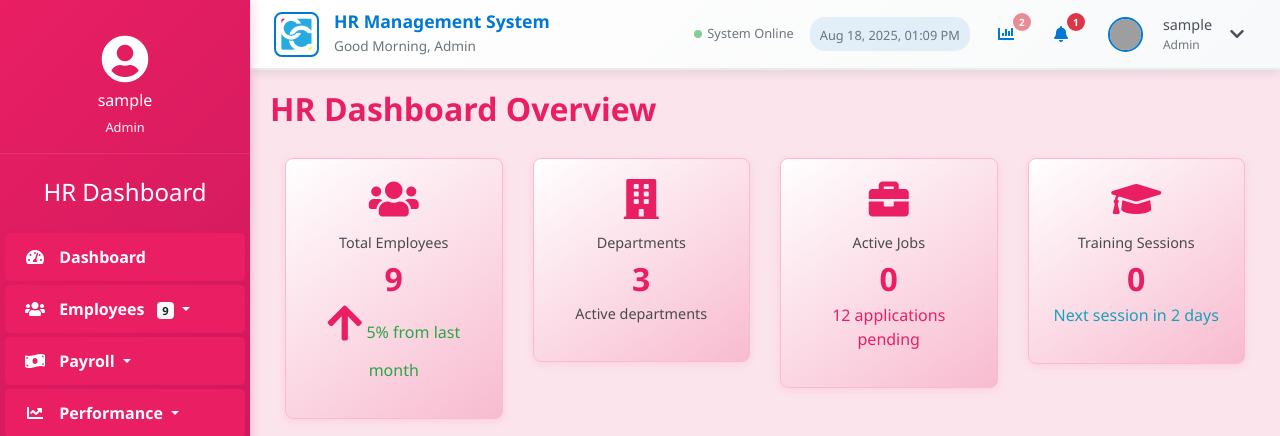
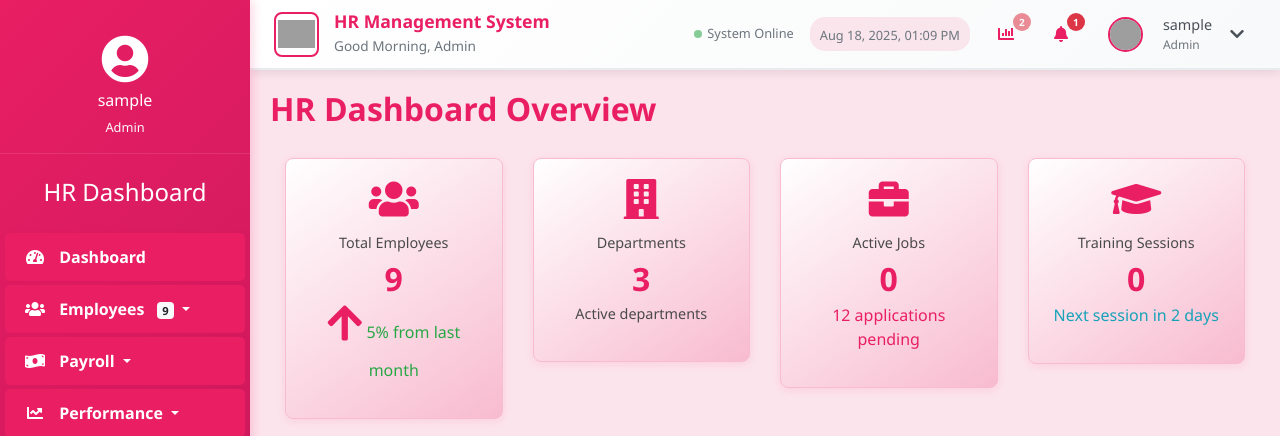
Before and after one commit to Tsrow181/HRMS_BSIS_02, a PHP site: page /HR/index.php in a window 1280 px wide. Shown: the top 436 px of the page. Run offline with PHP 8.4, Linux system fonts and the light colour scheme; the visitor is signed in with stand-in values (Sample User, id 1); data comes from the database, SQL or seed files in the repository; data that the repository does not hold is empty; grey boxes are pictures that could not be loaded.

Commit message:
Update navigation.php

```diff
--- a/navigation.php
+++ b/navigation.php
@@ -174,7 +174,7 @@ function getUserProfileImage($username) {
     }
 
     // Return default avatar from UI Avatars
-    return "https://ui-avatars.com/api/?name=" . urlencode($username) . "&background=0078d4&color=fff&size=35";
+    return "https://ui-avatars.com/api/?name=" . urlencode($username) . "&background=E91E63&color=fff&size=35";
 }
 
 function getLastLoginTime($user_id) {
@@ -206,7 +206,7 @@ $last_login = getLastLoginTime($_SESSION['user_id'] ?? 1);
 <!-- Top Navigation Bar -->
 <nav class="top-navbar">
     <div class="navbar-brand-section">
-        <img src="image/HR Company.jpg" alt="HR System Logo" class="navbar-logo">
+        <img src="image/GARAY.jpg" alt="HR System Logo" class="navbar-logo">
         <div class="navbar-title">
             <h4 class="mb-0">HR Management System</h4>
             <small class="text-muted">
@@ -244,7 +244,7 @@ $last_login = getLastLoginTime($_SESSION['user_id'] ?? 1);
         <?php if ($_SESSION['role'] == 'admin' || $_SESSION['role'] == 'hr'): ?>
         <li class="nav-item dropdown mr-3">
             <a class="nav-link-custom" href="#" id="statsDropdown" role="button" data-toggle="dropdown">
-                <i class="fas fa-chart-bar" style="color: #0078D4;"></i>
+                <i class="fas fa-chart-bar" style="color: #E91E63;"></i>
                 <span class="stat-badge">
                     <?php echo $quick_stats['urgent_tasks']; ?>
                 </span>
@@ -270,7 +270,7 @@ $last_login = getLastLoginTime($_SESSION['user_id'] ?? 1);
         <!-- Notifications -->
         <li class="nav-item dropdown mr-3">
             <a class="nav-link-custom" href="#" id="notificationsDropdown" role="button" data-toggle="dropdown" aria-haspopup="true" aria-expanded="false">
-                <i class="fas fa-bell" style="color: #0078D4;"></i>
+                <i class="fas fa-bell" style="color: #E91E63;"></i>
                 <span class="notification-badge">
                     <?php echo $notification_count; ?>
                 </span>
@@ -388,12 +388,12 @@ $last_login = getLastLoginTime($_SESSION['user_id'] ?? 1);
     height: 45px;
     object-fit: contain;
     border-radius: 8px;
-    border: 2px solid #0078D4;
+    border: 2px solid #E91E63;
     padding: 2px;
 }
 
 .navbar-title h4 {
-    color: #0078D4;
+    color: #E91E63;
     font-weight: 600;
     margin: 0;
     font-size: 1.1rem;
@@ -429,7 +429,7 @@ $last_login = getLastLoginTime($_SESSION['user_id'] ?? 1);
 
 .datetime-display {
     padding: 5px 10px;
-    background: rgba(0, 120, 212, 0.1);
+    background: rgba(233, 30, 99, 0.1);
     border-radius: 15px;
 }
 
@@ -461,8 +461,8 @@ $last_login = getLastLoginTime($_SESSION['user_id'] ?? 1);
 }
 
 .nav-link-custom:hover {
-    background: rgba(0, 120, 212, 0.1);
-    color: #0078D4;
+    background: rgba(233, 30, 99, 0.1);
+    color: #E91E63;
     text-decoration: none;
 }
 
@@ -474,14 +474,14 @@ $last_login = getLastLoginTime($_SESSION['user_id'] ?? 1);
     width: 35px;
     height: 35px;
     border-radius: 50%;
-    border: 2px solid #0078D4;
+    border: 2px solid #E91E63;
 }
 
 .profile-image-large {
     width: 50px;
     height: 50px;
     border-radius: 50%;
-    border: 2px solid #0078D4;
+    border: 2px solid #E91E63;
 }
 
 .user-info {
@@ -551,7 +551,7 @@ $last_login = getLastLoginTime($_SESSION['user_id'] ?? 1);
 }
 
 .notification-item:hover {
-    background-color: rgba(0, 120, 212, 0.1);
+    background-color: rgba(233, 30, 99, 0.1);
     transform: translateX(5px);
 }
 
```
